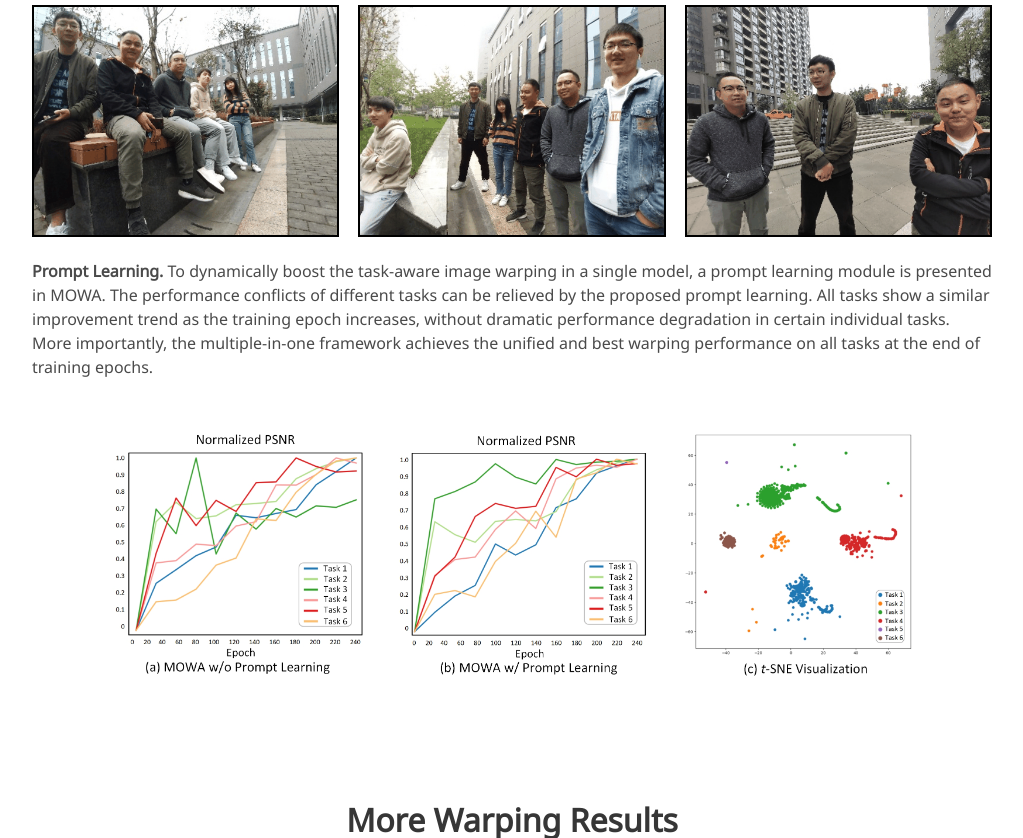
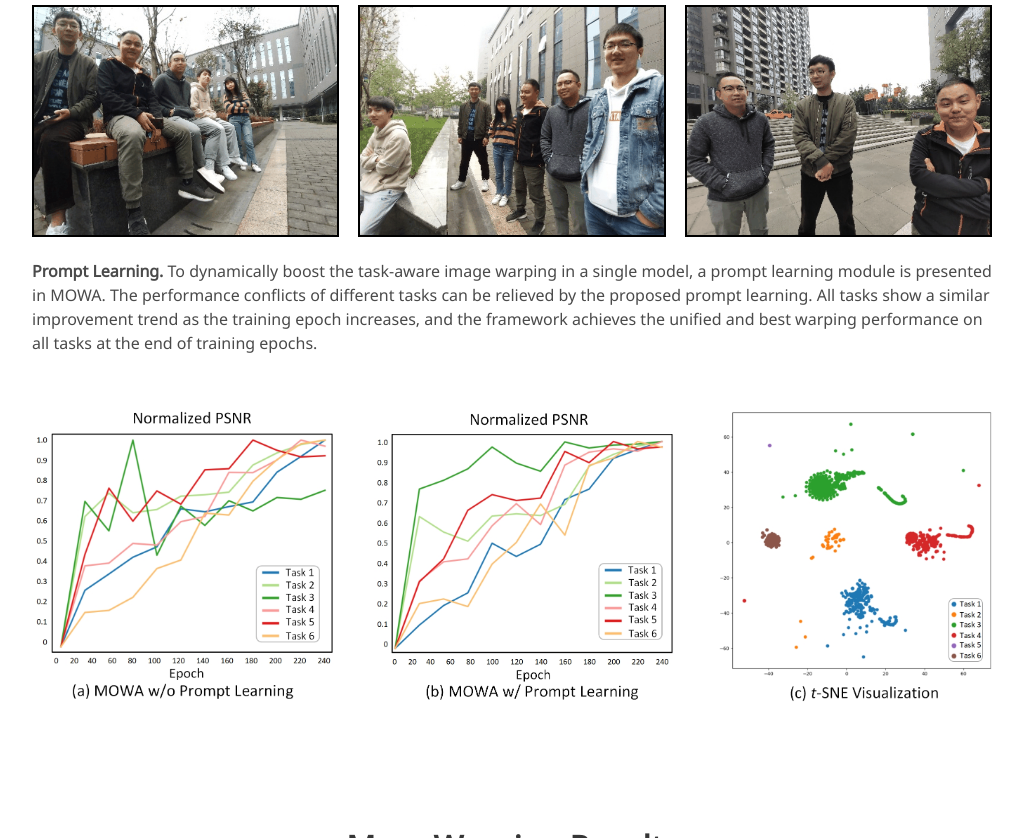
Before and after one commit to KangLiao929/KangLiao929.github.io, a Jekyll site: the page projects/mowa/index.html, which Jekyll copies as it is, in a window 1280 px wide and 900 px high, scrolled down 14377 px, cut to the strip 0-838 px from the top of the window. Shown: the whole strip, without its empty margins (128-1151 px from the left). Built offline with Jekyll 4.4.1, drawn with Linux system fonts in a browser that asks for light colours; nearby versions of some CDN libraries; some web fonts are replaced; library files that are not in the unit come from our copies; a style sheet for code colours, icons or effects is not loaded; some of the changed text lies outside the part shown.

Commit message:
Update index.html

```diff
--- a/projects/mowa/index.html
+++ b/projects/mowa/index.html
@@ -1133,12 +1133,11 @@
 
           <p style="text-align: left;">
             <b>Prompt Learning.</b> To dynamically boost the task-aware image warping in a single model, a prompt learning module is presented in MOWA.
-            The performance conflicts of different tasks can be relieved by the proposed prompt learning. All tasks show a similar improvement trend as the training epoch increases, without dramatic performance degradation in certain individual tasks.
-            More importantly, the multiple-in-one framework achieves the unified and best warping performance on all tasks at the end of training epochs.
+            The performance conflicts of different tasks can be relieved by the proposed prompt learning. All tasks show a similar improvement trend as the training epoch increases, and the framework achieves the unified and best warping performance on all tasks at the end of training epochs.
           </p>
 
           <div style="text-align: center;">
-           <img src="static/images/prompt.jpg" style="padding: 2rem 0rem 1rem 0rem; width: 800px;">
+           <img src="static/images/prompt.jpg" style="padding: 2rem 0rem 1rem 0rem; width: 1000px;">
           </div>
 
 
@@ -1214,7 +1213,9 @@
       <div class="columns is-centered has-text-justified">
         <div class="column is-four-fifths">
           <h2 class="title is-3" id="additional">References</h2>
-          <p id="ref1">[1] Daniel Geng, “<a href="https://github.com/dangeng/flow_web_viz/" target="_blank">Flow Web Visualization</a>”.</p>
+          <p id="ref1">[1] Bookstein, Fred L., “<a href="https://user.engineering.uiowa.edu/~aip/papers/bookstein-89.pdf" target="_blank">Principal Warps: Thin-Plate Splines and the Decomposition of Deformations</a>”, TPAMI, 1989.</p>
+          <p id="ref2">[2] Kaiming He, Huiwen Chang, Jian Sun, “<a href="https://kaiminghe.github.io/publications/sig13pano.pdf" target="_blank">Rectangling Panoramic Images via Warping</a>”, SIGGRAPH, 2013.</p>
+          <p id="ref3">[3] Daniel Geng, “<a href="https://github.com/dangeng/flow_web_viz/" target="_blank">Flow Web Visualization</a>”.</p>
 
         </div>
       </div>
```
